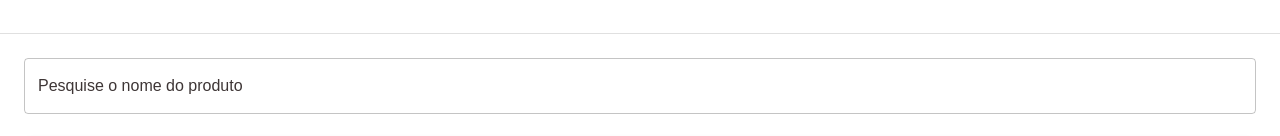
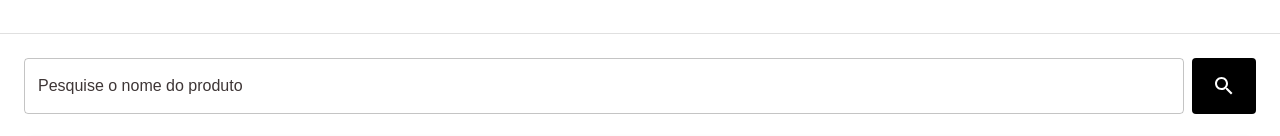
Before and after one commit to juliohsu/kroissant-frontend, a React (Create React App) app: page /lista-compra/biblioteca in a window 1280 px wide. Shown: the part 138-274 px from the top of the page. Built offline with nearby package versions, Linux system fonts and the light colour scheme; no server answers; a web font is replaced by a local one.

Commit message:
restrict only search icon in the bib produto

```diff
--- a/src/config/apiRoutes.ts
+++ b/src/config/apiRoutes.ts
@@ -1,4 +1,4 @@
-const BASE_URL = 'http://localhost:5000';
+const BASE_URL = 'https://adaa72c02aef.ngrok.app';
 
 export const COMPRA_ROUTES = {
     SETOR: () => `${BASE_URL}/setor`,
--- a/src/pages/Compra/subpages/BibCompra/ProdutoBib/ProdutoBib.tsx
+++ b/src/pages/Compra/subpages/BibCompra/ProdutoBib/ProdutoBib.tsx
@@ -29,7 +29,7 @@ import {
   Unidades,
 } from "interfaces/compraInterfaces";
 import { COMPRA_ROUTES } from "../../../../../config/apiRoutes";
-
+import SearchIcon from "@mui/icons-material/Search";
 import ProdutoBibDelete from "./ProdutoBibDelete";
 import ProdutoBibEdit from "./ProdutoBibEdit";
 
@@ -189,7 +189,6 @@ function ProdutoBib() {
       }
       const resultJson = await response.json();
       setCategoriaJson(resultJson);
-      console.log(resultJson);
     } catch (err) {
       console.error(`Erro de conexão ao servidor:\n\n${err}`);
     }
@@ -269,7 +268,6 @@ function ProdutoBib() {
     fetchUnidade();
     fetchFornecedor();
     const interval = setInterval(() => {
-      fetchProdutoDisplay(produtoDisplayTextField);
       fetchCategoria();
       fetchMarca();
       fetchUnidade();
@@ -278,7 +276,7 @@ function ProdutoBib() {
     return () => {
       clearInterval(interval);
     };
-  }, [produtoDisplayTextField]);
+  }, []);
 
   return (
     <Box>
@@ -299,8 +297,9 @@ function ProdutoBib() {
           <FormControl
             sx={{
               display: "flex",
-              flexDirection: "column",
+              flexDirection: "row",
               alignItems: "center",
+              gap: 1,
             }}
           >
             <TextField
@@ -309,6 +308,16 @@ function ProdutoBib() {
               onChange={handleProdutoDisplayTextField}
               value={produtoDisplayTextField}
             />
+            <Button
+              color="primary"
+              sx={{ height: "3.5rem", backgroundColor: "black" }}
+              onClick={() => {
+                fetchProdutoDisplay(produtoDisplayTextField);
+                console.log(produtoDisplayTextField);
+              }}
+            >
+              <SearchIcon />
+            </Button>
           </FormControl>
           <Paper>
             <TableContainer
```
